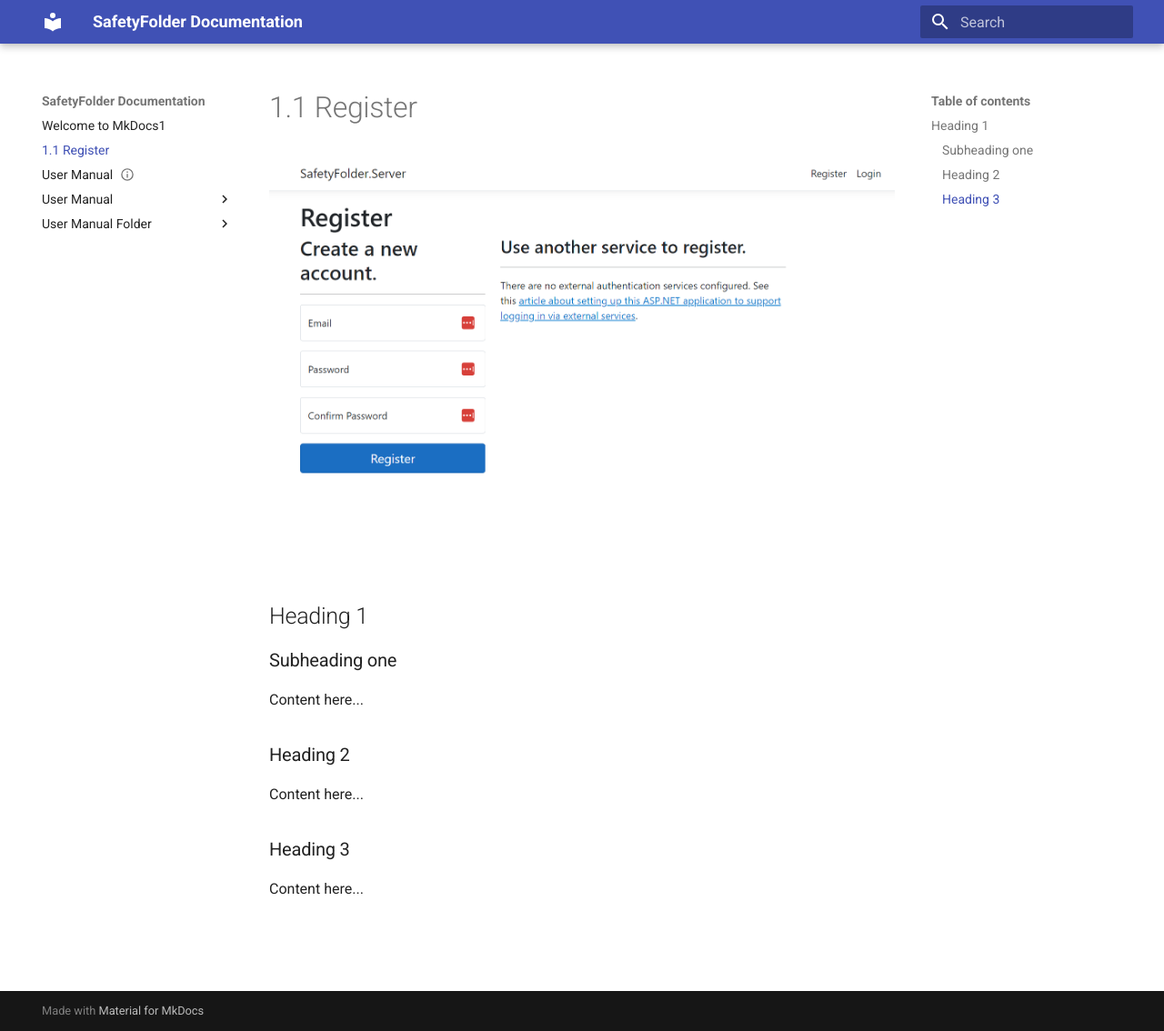
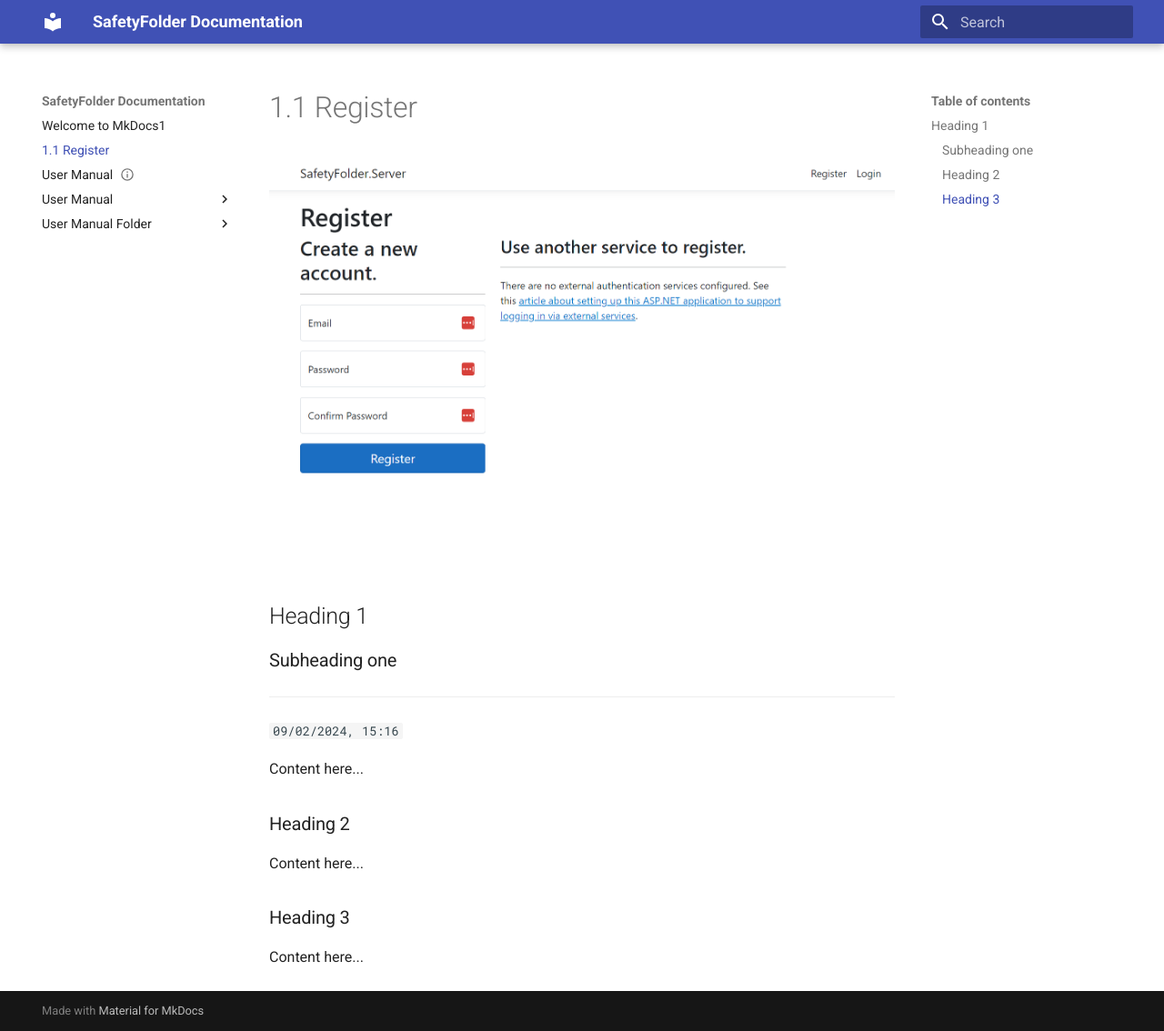
Before and after one commit to Paulwatchful/MkDocs, an MkDocs documentation site: the page built from docs/1.1 Register.md, in a window 1280 px wide and 1134 px high. Shown: the whole window at 91% size. Built offline with MkDocs 1.6.1 and Material for MkDocs 9.7.7, drawn with Linux system fonts in a browser that asks for light colours.

Commit message:
PUSH NOTE : 1.1 Register.md

````diff
--- a/docs/1.1 Register.md
+++ b/docs/1.1 Register.md
@@ -1,6 +1,7 @@
 ---
 last modified:
 share: "true"
+created: 2024-02-09
 ---
 
 ![Alt Text](images/1.1 Register.png)
@@ -13,6 +14,11 @@
 
 
 ### Subheading one
+
+  ---
+  ```
+09/02/2024, 15:16
+```
 
 
 
````
